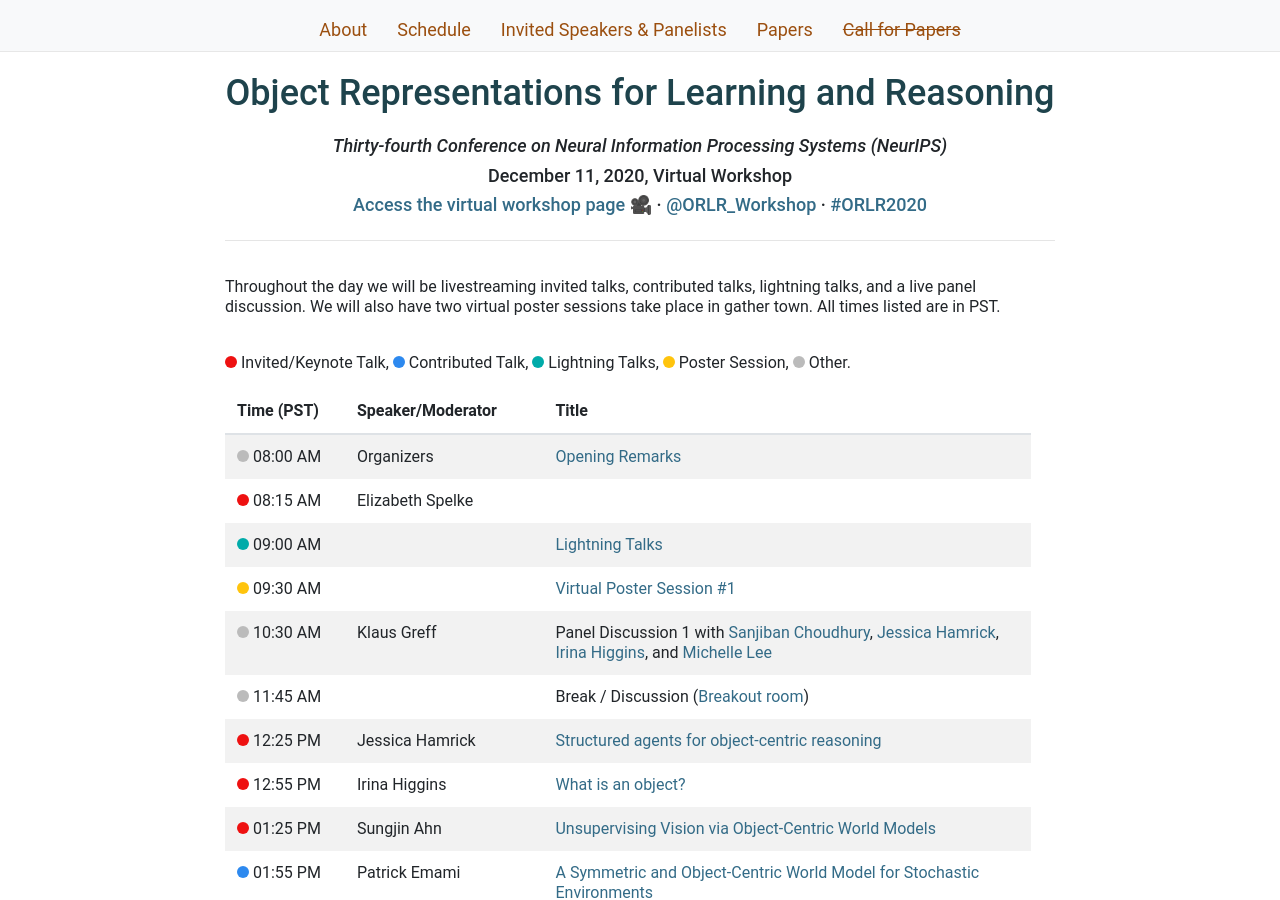
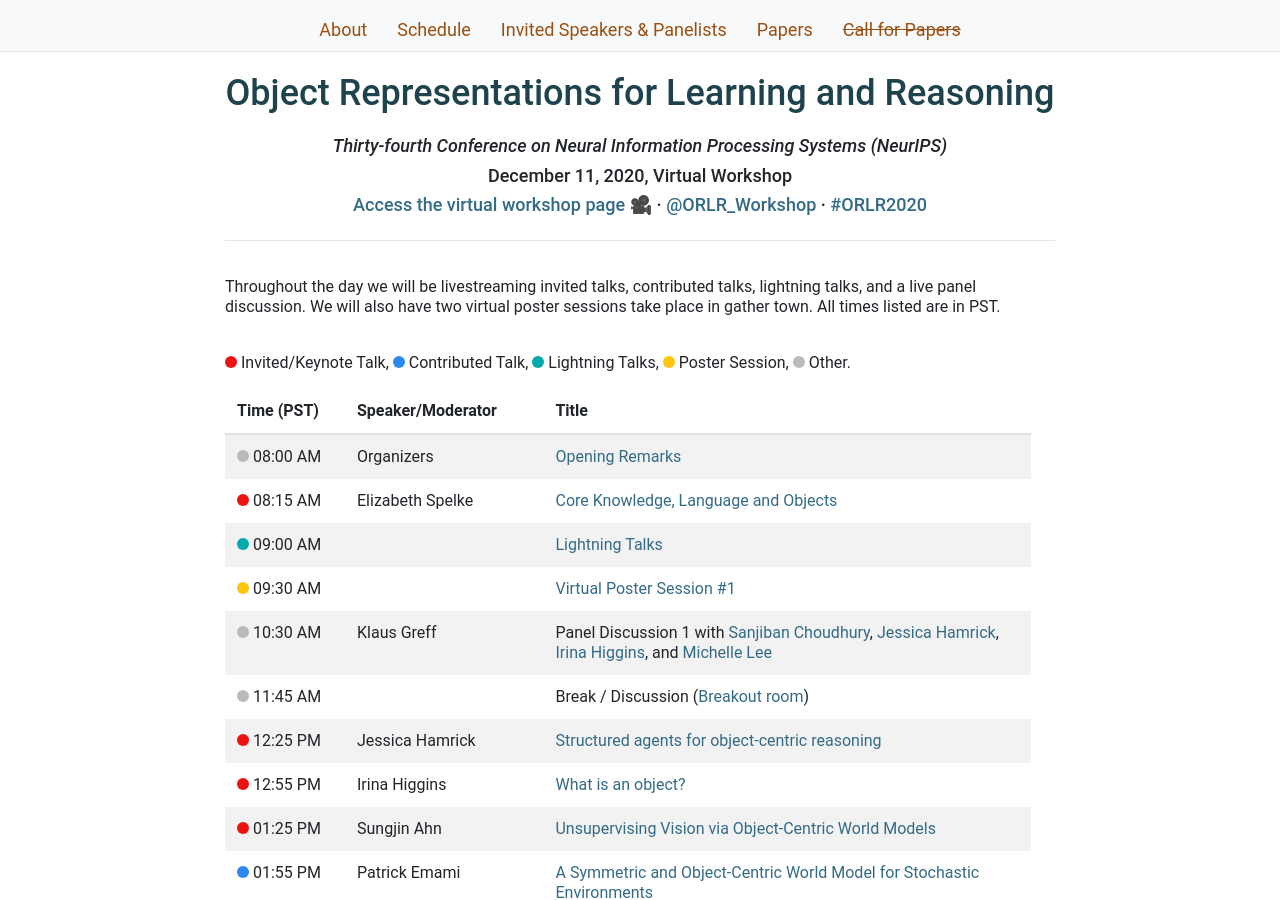
Before and after one commit to orlrworkshop/orlrworkshop.github.io, a Jekyll site: the page built from schedule.html, in a window 1280 px wide and 900 px high. Built offline with Jekyll 4.4.1, drawn with Linux system fonts in a browser that asks for light colours; nearby versions of some CDN libraries.

Commit message:
add Spelke talk title

```diff
--- a/schedule.html
+++ b/schedule.html
@@ -31,7 +31,7 @@ We will also have two virtual poster sessions take place in gather town. All tim
     <tr>
       <td><span class="dot-invited-talk"></span> 08:15 AM</td>
       <td>Elizabeth Spelke</td>
-      <td><a href=""></a></td>
+      <td><a href="">Core Knowledge, Language and Objects</a></td>
 <!--      <td><a href="https://iclr.rocket.chat/channel/baics_channel_43" target="_blank">#baics_channel_43</a></td>-->
     </tr>
     <tr>
```
